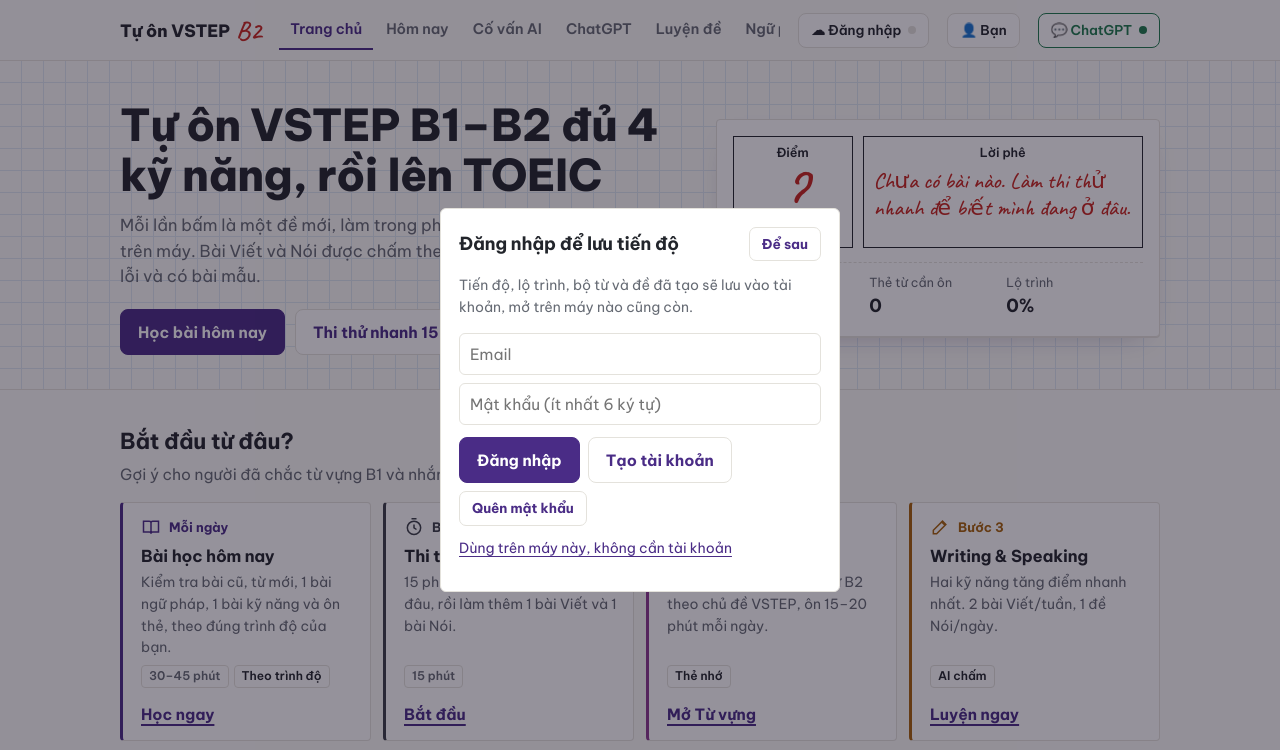
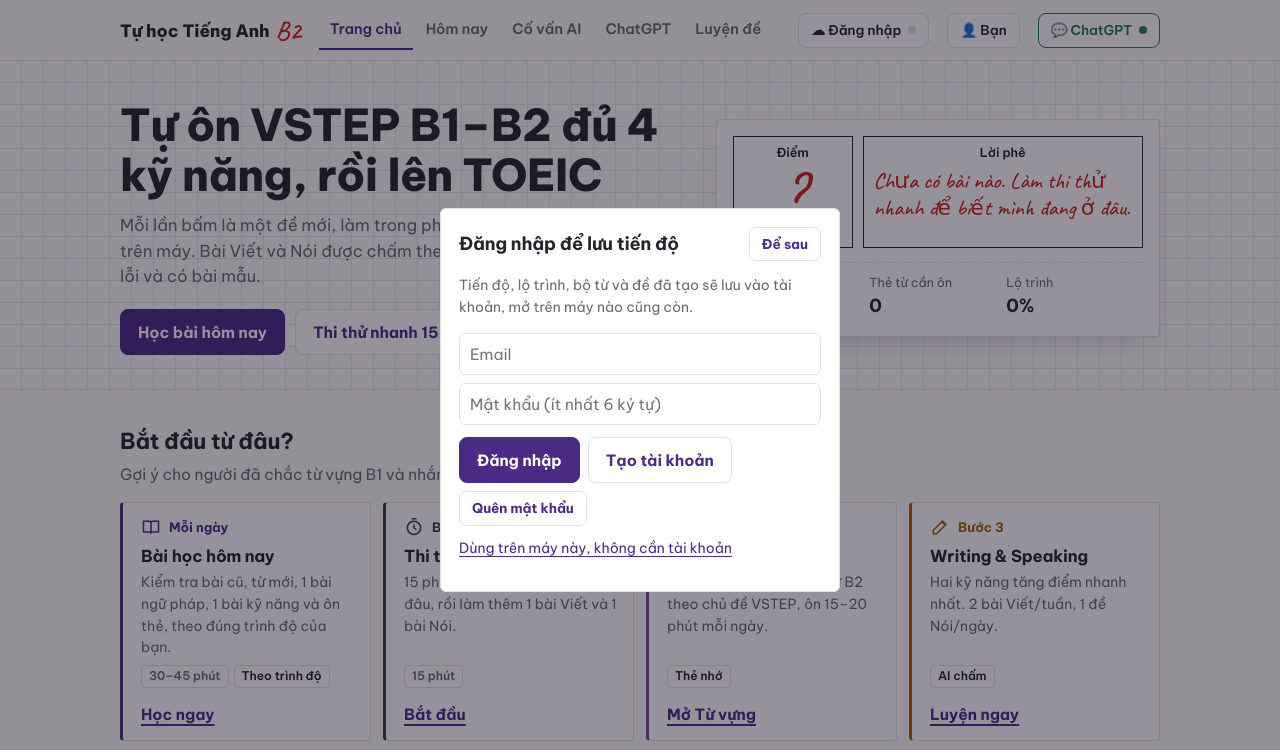
Before and after one commit to Hiep-h/Ti-ng-Anh, a plain HTML site: page index.html in a window 1280 px wide. Shown: the top 750 px of the page. Drawn offline with nearby package versions, Linux system fonts and the light colour scheme.

Commit message:
Đổi tên web thành Tự học Tiếng Anh
Co-Authored-By: Claude Opus 5.5 <noreply@anthropic.com>
Claude-Session: https://claude.ai/code/session_01X46frzuPxUfr476UU7n4mw

```diff
--- a/index.html
+++ b/index.html
@@ -3,7 +3,7 @@
 <head>
 <meta charset="utf-8">
 <meta name="viewport" content="width=device-width, initial-scale=1">
-<title>Tự ôn VSTEP → TOEIC</title>
+<title>Tự học Tiếng Anh</title>
 <link rel="preconnect" href="https://fonts.googleapis.com">
 <link href="https://fonts.googleapis.com/css2?family=Be+Vietnam+Pro:wght@400;500;600;700;800&family=Caveat:wght@500;600&display=swap" rel="stylesheet">
 <style>
@@ -224,7 +224,7 @@ details.tpl>summary small{font-weight:500;color:var(--mute)}
 </head>
 <body>
 <div class="top"><div class="in">
-  <div class="logo" data-go="home">Tự ôn VSTEP <i>B2</i></div>
+  <div class="logo" data-go="home">Tự học Tiếng Anh <i>B2</i></div>
   <div class="menu" id="menu">
     <button data-v="home" class="on">Trang chủ</button>
     <button data-v="today">Hôm nay</button>
```
Also changed, not shown: 1 other file.
